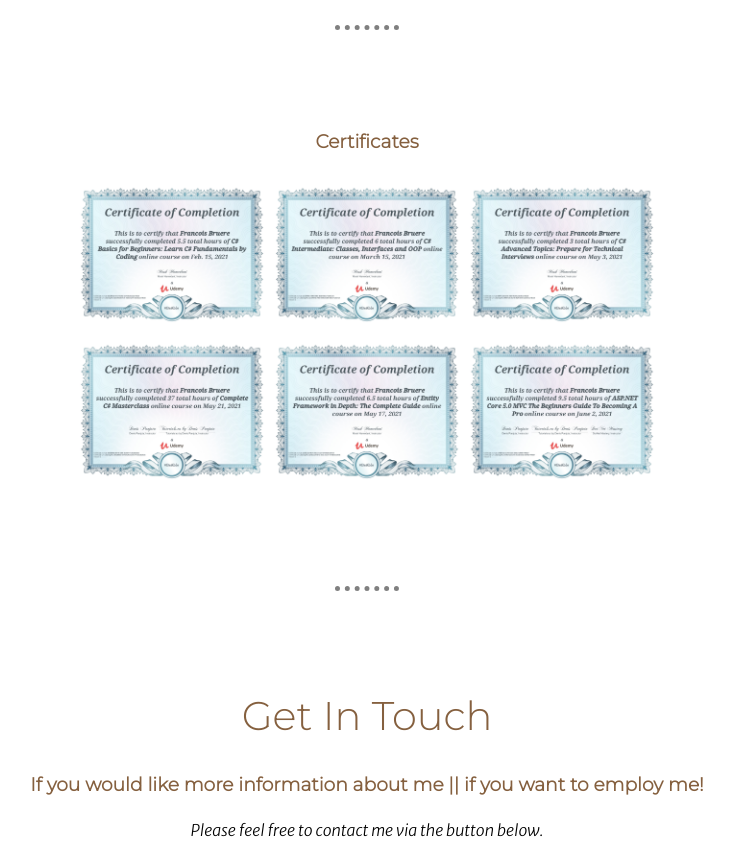
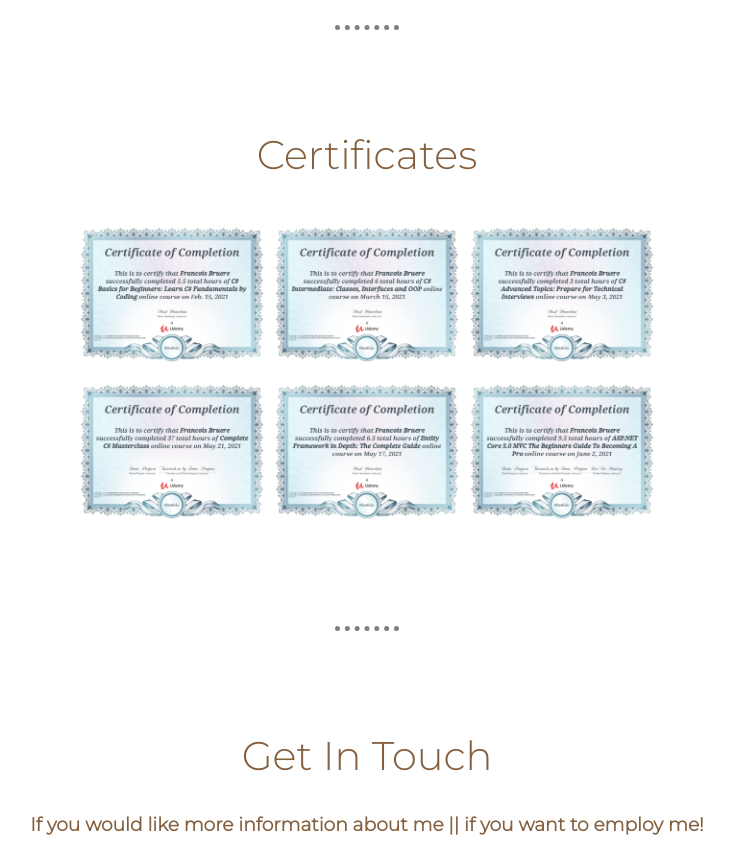
Before and after one commit to FrancoisBruere/cv, a plain HTML site: page index.html in a window 1280 px wide. Shown: the part 2200-3052 px from the top of the page, without its empty margins (273-1007 px from the left). Drawn offline with Linux system fonts and the light colour scheme.

Commit message:
Add files via upload

```diff
--- a/index.html
+++ b/index.html
@@ -46,7 +46,7 @@
     </div>
     <hr>
     <div class="certificatesone">
-      <h3>Certificates</h3>
+      <h2>Certificates</h2>
       <img class="cert1-img" src="images/CFundamentals.jpg" alt="">
       <img class="cert1-img" src="images/CIntermediate.jpg" alt="">
       <img class="cert1-img" src="images/CAdvanced.jpg" alt="">
```
